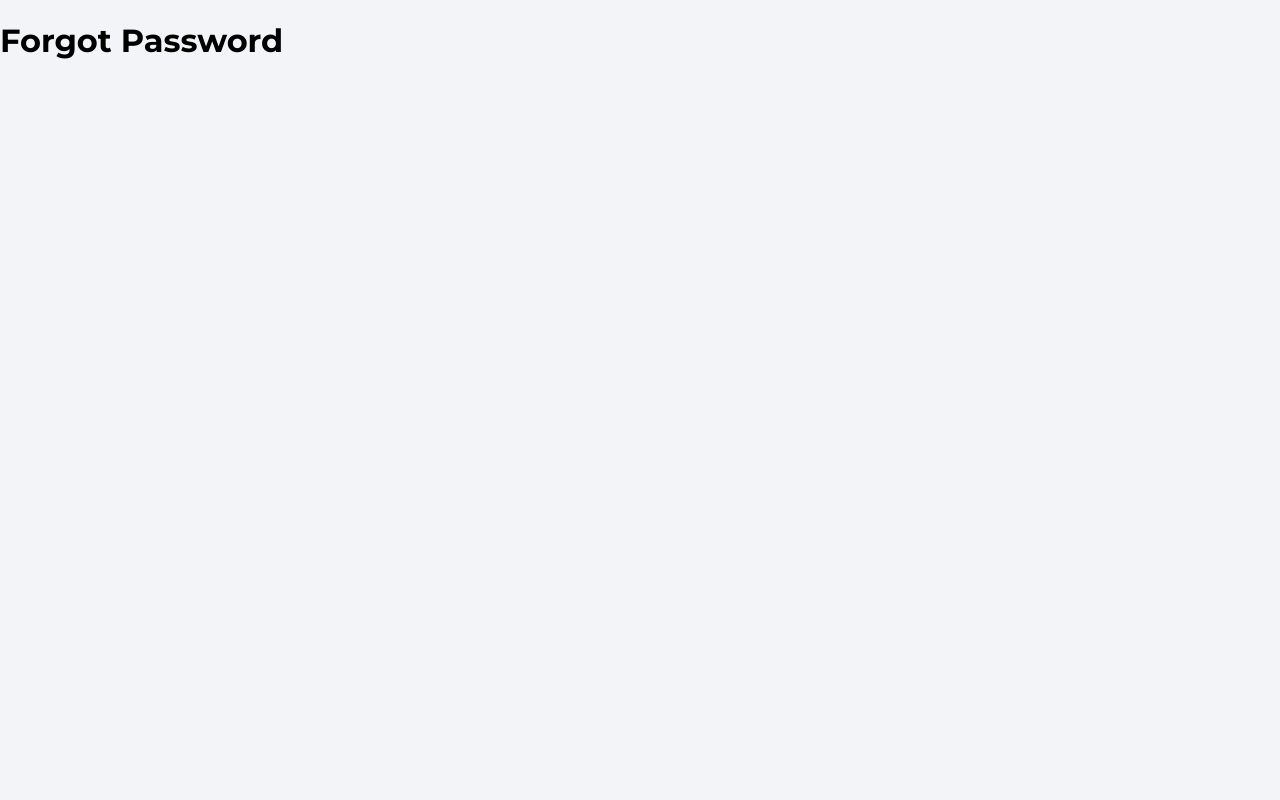
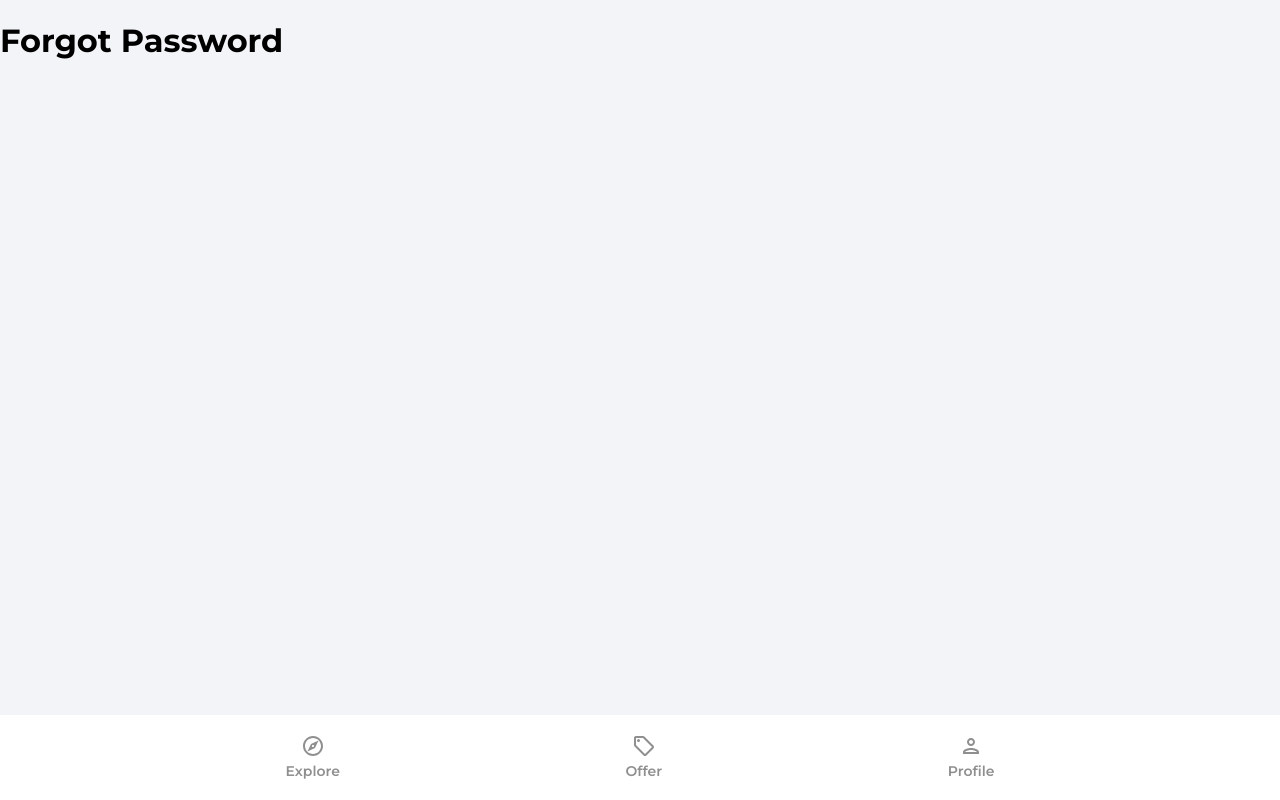
Before and after one commit to alphageekdom/house-marketplace-app, a React (Create React App) app: page /forgot-password in a window 1280 px wide. Built offline with nearby package versions, Linux system fonts and the light colour scheme.

Commit message:
navbar component

```diff
--- a/src/App.js
+++ b/src/App.js
@@ -6,6 +6,7 @@
 import SignIn from './pages/SignIn';
 import SignUp from './pages/SignUp';
 import ForgotPassword from './pages/ForgotPassword';
+import Navbar from './components/Navbar';
 
 function App() {
   return (
@@ -19,6 +20,7 @@
           <Route path='/sign-up' element={<SignUp />} />
           <Route path='/forgot-password' element={<ForgotPassword />} />
         </Routes>
+        <Navbar />
       </Router>
     </>
   );
--- /dev/null
+++ b/src/components/Navbar.jsx
@@ -0,0 +1,73 @@
+import { useNavigate, useLocation } from 'react-router-dom';
+import { ReactComponent as OfferIcon } from '../assets/svg/localOfferIcon.svg';
+import { ReactComponent as ExploreIcon } from '../assets/svg/exploreIcon.svg';
+import { ReactComponent as PersonOutlineIcon } from '../assets/svg/personOutlineIcon.svg';
+
+const Navbar = () => {
+  const navigate = useNavigate();
+  const location = useLocation();
+
+  const pathMatchRoute = (route) => {
+    if (route === location.pathname) {
+      return true;
+    }
+  };
+  return (
+    <header className='navbar'>
+      <nav className='navbarNav'>
+        <ul className='navbarListItems'>
+          <li className='navbarListItem' onClick={() => navigate('/')}>
+            <ExploreIcon
+              fill={pathMatchRoute('/') ? '#2c2c2c' : '#8f8f8f'}
+              width={36}
+              hanging={36}
+            />
+            <p
+              className={
+                pathMatchRoute('/')
+                  ? 'navbarListItemNameActive'
+                  : 'navbarListItemName'
+              }
+            >
+              Explore
+            </p>
+          </li>
+          <li className='navbarListItem' onClick={() => navigate('/offers')}>
+            <OfferIcon
+              fill={pathMatchRoute('/offers') ? '#2c2c2c' : '#8f8f8f'}
+              width={36}
+              hanging={36}
+            />
+            <p
+              className={
+                pathMatchRoute('/offers')
+                  ? 'navbarListItemNameActive'
+                  : 'navbarListItemName'
+              }
+            >
+              Offer
+            </p>
+          </li>
+          <li className='navbarListItem' onClick={() => navigate('/profile')}>
+            <PersonOutlineIcon
+              fill={pathMatchRoute('/profile') ? '#2c2c2c' : '#8f8f8f'}
+              width={36}
+              hanging={36}
+            />
+            <p
+              className={
+                pathMatchRoute('/profile')
+                  ? 'navbarListItemNameActive'
+                  : 'navbarListItemName'
+              }
+            >
+              Profile
+            </p>
+          </li>
+        </ul>
+      </nav>
+    </header>
+  );
+};
+
+export default Navbar;
```
